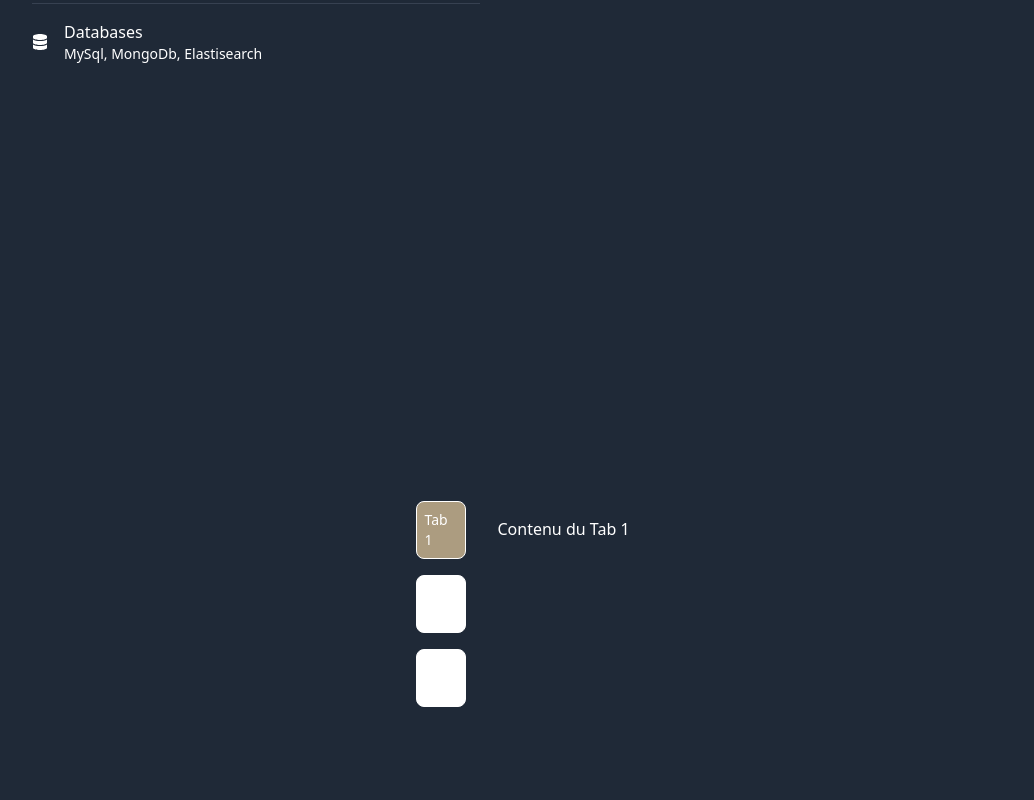
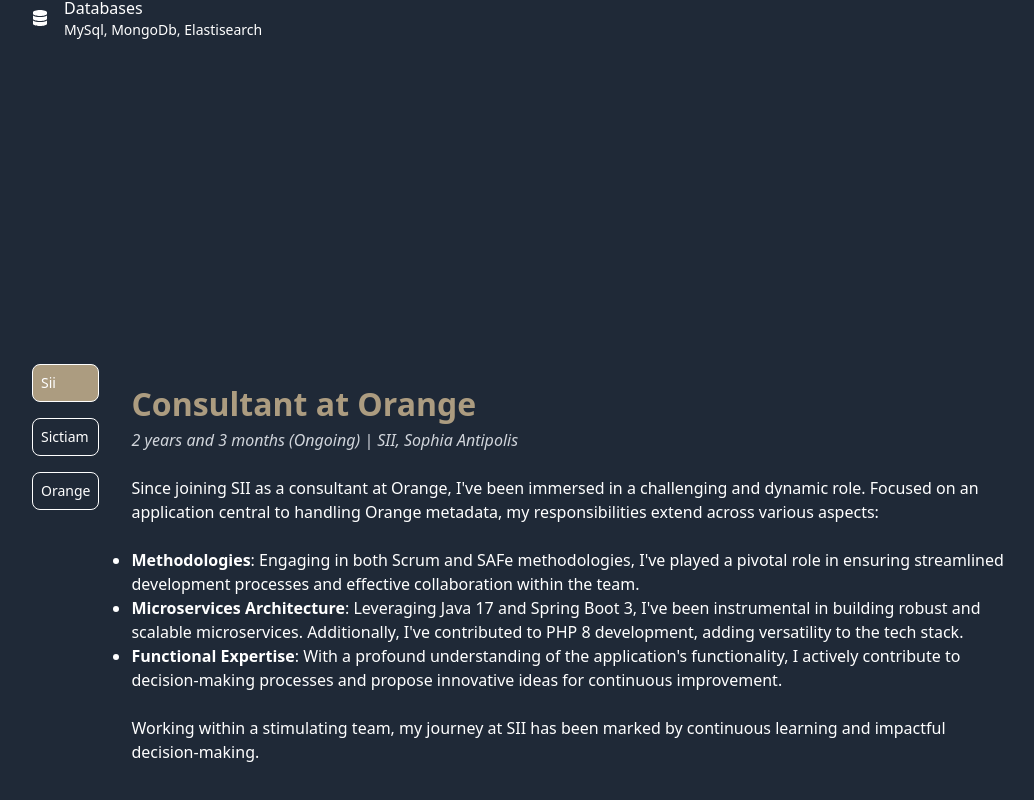
Before and after one commit to MMarmone/portfolio, a Next.js app: page / in a window 1280 px wide. Shown: the part 1396-2196 px from the top of the page, without its empty margins (160-1194 px from the left). Built offline with nearby package versions, Linux system fonts and the light colour scheme; a web font is replaced by a local one.

Commit message:
update Experience pannel

```diff
--- a/components/Tabs.js
+++ b/components/Tabs.js
@@ -1,12 +1,15 @@
 import React, { useState } from 'react';
 
 const Tab = ({ label, active, onClick }) => (
-  <li
-    className={`flex cursor-pointer rounded-lg border-white border border-solid text-white py-2 px-2 border-b ${active ? 'border-green-500' : 'border-gray-300'} ${active ? 'bg-ac9c80' : 'bg-white'}`}
-    onClick={onClick}
+  <div
+    className={`flex cursor-pointer rounded-lg border-white border border-solid py-2 px-2 border-b ${active ? 'border-green-500' : 'border-gray-300'} ${active ? 'bg-ac9c80' : ''}`}
+    onClick={(e) => {
+      onClick();
+      e.preventDefault();
+    }}
   >
     {label}
-  </li>
+  </div>
 );
 
 const Tabs = () => {
@@ -17,24 +20,72 @@
   };
 
   return (
-    <div className="flex">
+    <div className="flex flex-col md:flex-row">
       {/* Onglets */}
-      <ul className="flex-column space-y space-y-4 text-sm font-medium text-gray-500 dark:text-gray-400 md:me-4 mb-4 md:mb-0">
-        <Tab label="Tab 1" active={activeTab === 1} onClick={() => handleTabClick(1)} />
-        <Tab label="Tab 2" active={activeTab === 2} onClick={() => handleTabClick(2)} />
-        <Tab label="Tab 3" active={activeTab === 3} onClick={() => handleTabClick(3)} />
-      </ul>
+      <div className="flex-column h-full space-y space-y-4 text-sm font-medium md:me-4 mb-4 md:mb-0">
+        <Tab label="Sii" active={activeTab === 1} onClick={() => handleTabClick(1)} />
+        <Tab label="Sictiam" active={activeTab === 2} onClick={() => handleTabClick(2)} />
+        <Tab label="Orange" active={activeTab === 3} onClick={() => handleTabClick(3)} />
+      </div>
 
       {/* Contenu des onglets */}
-      <div className="w-3/4 p-4">
+      <div className="p-4 min-h-full">
         {/* Contenu du Tab 1 */}
-        {activeTab === 1 && <div>Contenu du Tab 1</div>}
+        {activeTab === 1 && <div className="min-h-full">
+          <h3 className='font-bold text-ac9c80' >Consultant at Orange</h3>
+          <p className='text-gray-300 italic'>2 years and 3 months (Ongoing) | SII, Sophia Antipolis</p>
+          <br/>
+            Since joining SII as a consultant at Orange, I've been immersed in a challenging and dynamic role. Focused on an application central to handling Orange metadata, my responsibilities extend across various aspects:
+          <br/><br/>
+        <ul className="list-disc">
+          <li>
+            <span className='font-bold'>Methodologies</span>: Engaging in both Scrum and SAFe methodologies, I've played a pivotal role in ensuring streamlined development processes and effective collaboration within the team.
+          </li>
+          <li>
+          <span className='font-bold'>Microservices Architecture</span>: Leveraging Java 17 and Spring Boot 3, I've been instrumental in building robust and scalable microservices. Additionally, I've contributed to PHP 8 development, adding versatility to the tech stack.
+          </li>
+          <li>
+          <span className='font-bold'>Functional Expertise</span>: With a profound understanding of the application's functionality, I actively contribute to decision-making processes and propose innovative ideas for continuous improvement.
+          </li>
+        </ul>
+        <br/>
+        Working within a stimulating team, my journey at SII has been marked by continuous learning and impactful decision-making.</div>}
+        {/* Contenu du Tab 2 */}
+        {activeTab === 2 && <div className="min-h-full">
+        <h3 className='font-bold text-ac9c80' >Full Stack Developer </h3>
+        <p className='text-gray-300 italic'>1-year Role | SICTIAM</p>
+        <br></br>
+        As a Full Stack Developer at SICTIAM, I navigated a diverse range of projects, contributing of three distinct applications:
+        <br></br>
+        <br></br>
+        <ul className="list-disc">
+          <li>
+            <span className='font-bold'>NodeJS / Bootstrap</span>: Development of the backend in NodeJS paired with a Bootstrap frontend.
+          </li>
+          <li>
+            <span className='font-bold'>PHP Symfony / React</span>: Implemented robust solutions with a PHP Symfony backend and a React frontend.
+          </li>
+          <li>
+          <span className='font-bold'>Microservices Java on K8s / React </span>: Development of a Microservices architecture in Java deployed on Kubernetes, complemented by a React frontend .
+          </li>
+        </ul>
+        <br></br>
+        Workin with Scrum methodology, I actively participated in sprint planning, translating client needs into estimations and actionable tasks. Throughout my tenure, I played a key role in introducing new features, enhancing application stability, and optimizing performance across the board.
 
-        {/* Contenu du Tab 2 */}
-        {activeTab === 2 && <div>Contenu du Tab 2</div>}
+        </div>}
 
         {/* Contenu du Tab 3 */}
-        {activeTab === 3 && <div>Contenu du Tab 3</div>}
+        {activeTab === 3 && <div className="min-h-full">
+          <h3 className='font-bold text-ac9c80' >Software Engineering Intern </h3>
+          <p className='text-gray-300 italic'>5-month Internship | Orange, Sophia Antipolis</p>
+          <br></br>
+          I had the privilege of interning at Orange in Sophia Antipolis, where I played a pivotal role in shaping the architecture of an internal testing application. My responsibilities included delving into <span className='font-bold'>Java Spring Boot and Angular</span>, actively contributing to the development process.
+          <br></br>
+          <br></br>
+          Engaging directly with clients, I sought to understand their product needs, ensuring alignment with our architectural choices. This experience not only enhanced my technical proficiency but also honed my ability to make informed decisions for optimizing system architecture.
+          <br></br>
+          <br></br>
+          This dynamic role allowed me to bridge the gap between client expectations and technical implementation, setting the foundation for my journey in software engineering.</div>}
       </div>
     </div>
   );
--- a/components/content/AboutMe.js
+++ b/components/content/AboutMe.js
@@ -14,8 +14,7 @@
             </div>
             <div className="font-ibmplexmono md:grid md:grid-cols-3 gap-4 flex flex-wrap">
                 <div className="col-span-2">
-                    I'm a passionate software engineer based in the vibrant tech hub of Sophia Antipolis, France. With a solid foundation from my master's degree and three years of professional experience, I specialize in the intricate world of back-end development. My commitment to crafting robust, efficient solutions is matched only by my enthusiasm for staying at the forefront of evolving technologies. Let's build the future together!
-                    <div className="m-3 border-t border-gray-300 h-px"></div>
+                Passionate software engineer in Sophia Antipolis, France, specializing in back-end development. Committed to crafting robust solutions and staying ahead in evolving technologies. Let's build the future together!                    <div className="m-3 border-t border-gray-300 h-px"></div>
                     <ul className="max-w-md divide-y divide-gray-200 dark:divide-gray-700">
                         <li key="1" className="pb-3 sm:pb-4 hover:bg-ac9c80">
                             <div className="flex items-center space-x-4 rtl:space-x-reverse">
--- a/components/content/Experience.js
+++ b/components/content/Experience.js
@@ -3,8 +3,8 @@
 
 
 const Experience = () => {
-    return <section id="experience">
-        <div className='content-div'>
+    return <section id="experience" className='pt-40'>
+        <div >
 
             <Tabs></Tabs>
 
--- a/components/content/Introduction.js
+++ b/components/content/Introduction.js
@@ -1,7 +1,7 @@
 import React from 'react';
 
 const Introduction = () => {
-    return <section>
+    return <section id='intro'>
         <div className='content-div'>
             <div>
                 <h3 className='font-bold' style={{'color' :'#a7a084'}}>
--- a/styles/global.css
+++ b/styles/global.css
@@ -65,6 +65,11 @@
   @apply flex justify-center items-center dark:text-white h-screen w-full mx-auto
 }
 
+#experience{
+  margin-top: 0;
+  display: block;
+}
+
 .content-div{
   margin-top: auto;
   margin-bottom: auto;
```
